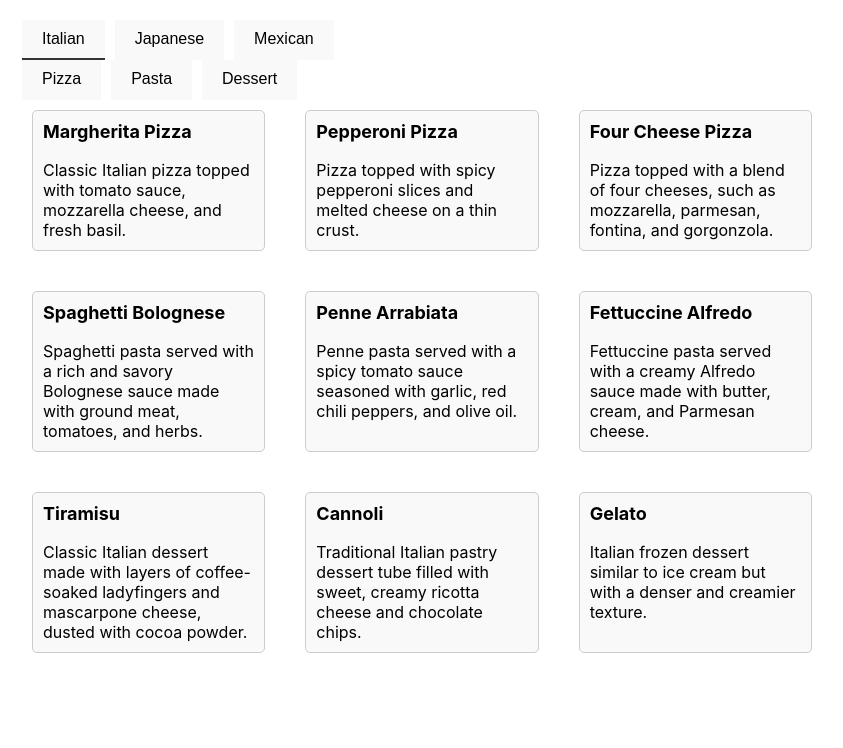
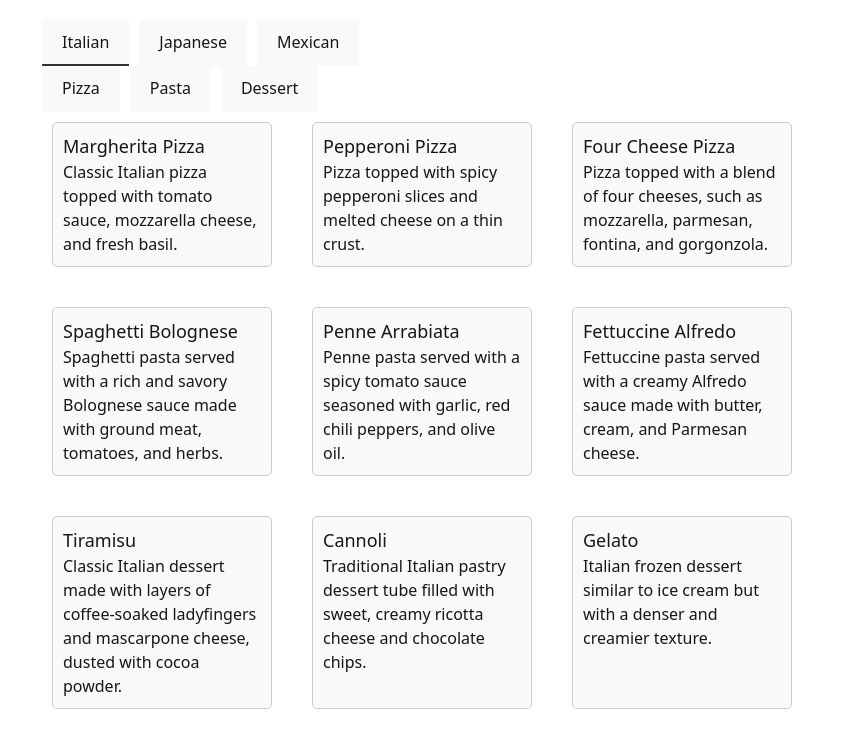
Before and after one commit to speel107/card-app, a React (Create React App) app: page / in a window 1280 px wide. Shown: the top 748 px of the page, without its empty margins (218-1061 px from the left). Built offline with nearby package versions, Linux system fonts and the light colour scheme.

Commit message:
updated packages and configs for tailwind and modified App to include data theme

```diff
--- a/package.json
+++ b/package.json
@@ -34,5 +34,9 @@
       "last 1 firefox version",
       "last 1 safari version"
     ]
+  },
+  "devDependencies": {
+    "daisyui": "^4.7.2",
+    "tailwindcss": "^3.4.1"
   }
 }
--- a/src/FoodMenu.js
+++ b/src/FoodMenu.js
@@ -18,6 +18,8 @@ const FoodMenu = () => {
   const filteredFoods = subcategory ? foodData.filter(food => food.category === category && food.subcategory === subcategory) : foodData.filter(food => food.category === category);
 
   return (
+    <html data-theme="pastel">
+      <div className="h-screen w-screen bg-base-100">
         <div className="food-menu">
           <div className="tabs">
             {categories.map(cat => (
@@ -37,6 +39,8 @@ const FoodMenu = () => {
             ))}
           </div>
         </div>
+      </div>
+    </html>
   );
 };
 
--- a/src/index.css
+++ b/src/index.css
@@ -1,3 +1,6 @@
+@tailwind base;
+@tailwind components;
+@tailwind utilities;
 body {
   margin: 0;
   font-family: -apple-system, BlinkMacSystemFont, 'Segoe UI', 'Roboto', 'Oxygen',
--- /dev/null
+++ b/tailwind.config.js
@@ -0,0 +1,33 @@
+/** @type {import('tailwindcss').Config} */
+module.exports = {
+  content: [
+    "./src/**/*.{js,jsx,ts,tsx}",
+  ],
+  theme: {
+    extend: {},
+  },
+  plugins: [require("daisyui")],
+  daisyui: {
+    themes: [
+      "light",
+      "cupcake",
+      "bumblebee",
+      "emerald",
+      "corporate",
+      "retro",
+      "valentine",
+      "garden",
+      "lofi",
+      "pastel",
+      "fantasy",
+      "wireframe",
+      "dracula",
+      "cmyk",
+      "autumn",
+      "acid",
+      "lemonade",
+      "winter",
+      "nord",
+    ],
+  },
+}
```
Also changed, not shown: 1 other file (tests, documents, lock files or other folders). Lines whose indentation alone changed are shown as unchanged.
